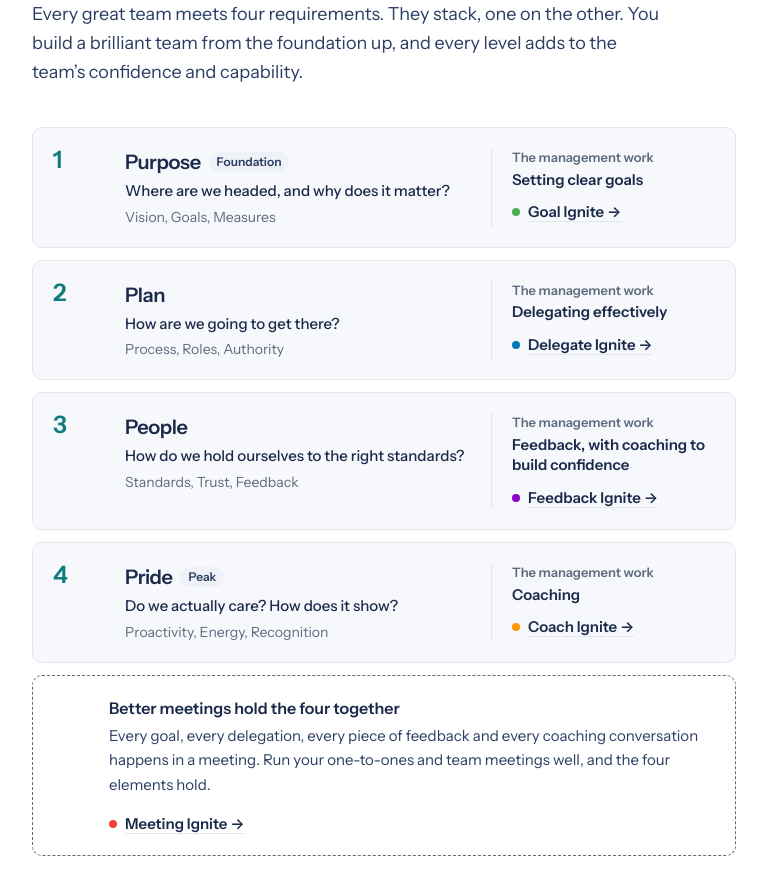
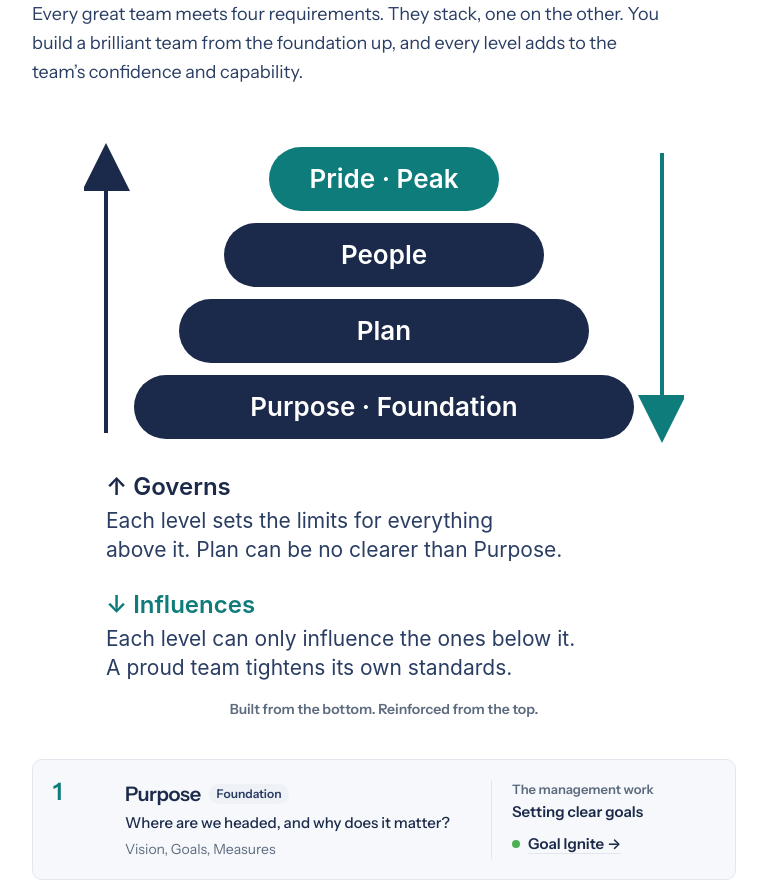
Before and after one commit to jimharvey-source/4p-assessment, a React (Vite) app: page / in a window 1280 px wide. Shown: the part 960-1851 px from the top of the page, without its empty margins (256-1023 px from the left). Built offline with nearby package versions, Linux system fonts and the light colour scheme; the HTML template or start-up script is replaced by a standard one.

Commit message:
Design system restyle; landing page rewritten; the 4Ps levels diagram

```diff
--- a/src/pages/Landing.jsx
+++ b/src/pages/Landing.jsx
@@ -92,6 +92,15 @@ export default function Landing() {
             Every great team meets four requirements. They stack, one on the other. You build a brilliant
             team from the foundation up, and every level adds to the team&rsquo;s confidence and capability.
           </p>
+
+          <figure className="mb-10 max-w-[600px] mx-auto">
+            <img
+              src="/4ps-levels-narrow.svg"
+              alt="The 4Ps as a pyramid: Purpose at the foundation, then Plan, People, and Pride at the peak. Each level governs everything above it. Each level can only influence the ones below it."
+              width="600" height="560" className="block w-full h-auto"
+            />
+            <figcaption className="text-center text-sm font-semibold text-ink-500 mt-3">Built from the bottom. Reinforced from the top.</figcaption>
+          </figure>
 
           <ol className="flex flex-col gap-3">
             {PS.map(p => <PRow key={p.name} p={p} />)}
--- a/src/pages/Report.jsx
+++ b/src/pages/Report.jsx
@@ -141,7 +141,7 @@ function DashboardPage({ scores }) {
         Your team, at a glance.
       </h2>
       <p className="text-lg text-ink-600 leading-relaxed mb-10">
-        Your scores across the four conditions every team has to hold to perform at its best. The lowest P, after the framework's stack logic, is your priority.
+        Your scores across the four elements every team needs to perform at its best. Your priority is the first P, counting up from the foundation, that is not holding.
       </p>
 
       <div className="space-y-5">
```
Also changed, not shown: public/4ps-levels-narrow.svg (added), public/4ps-levels.svg (added), src/lib/reportContent.js, src/lib/scoringEngine.js.
